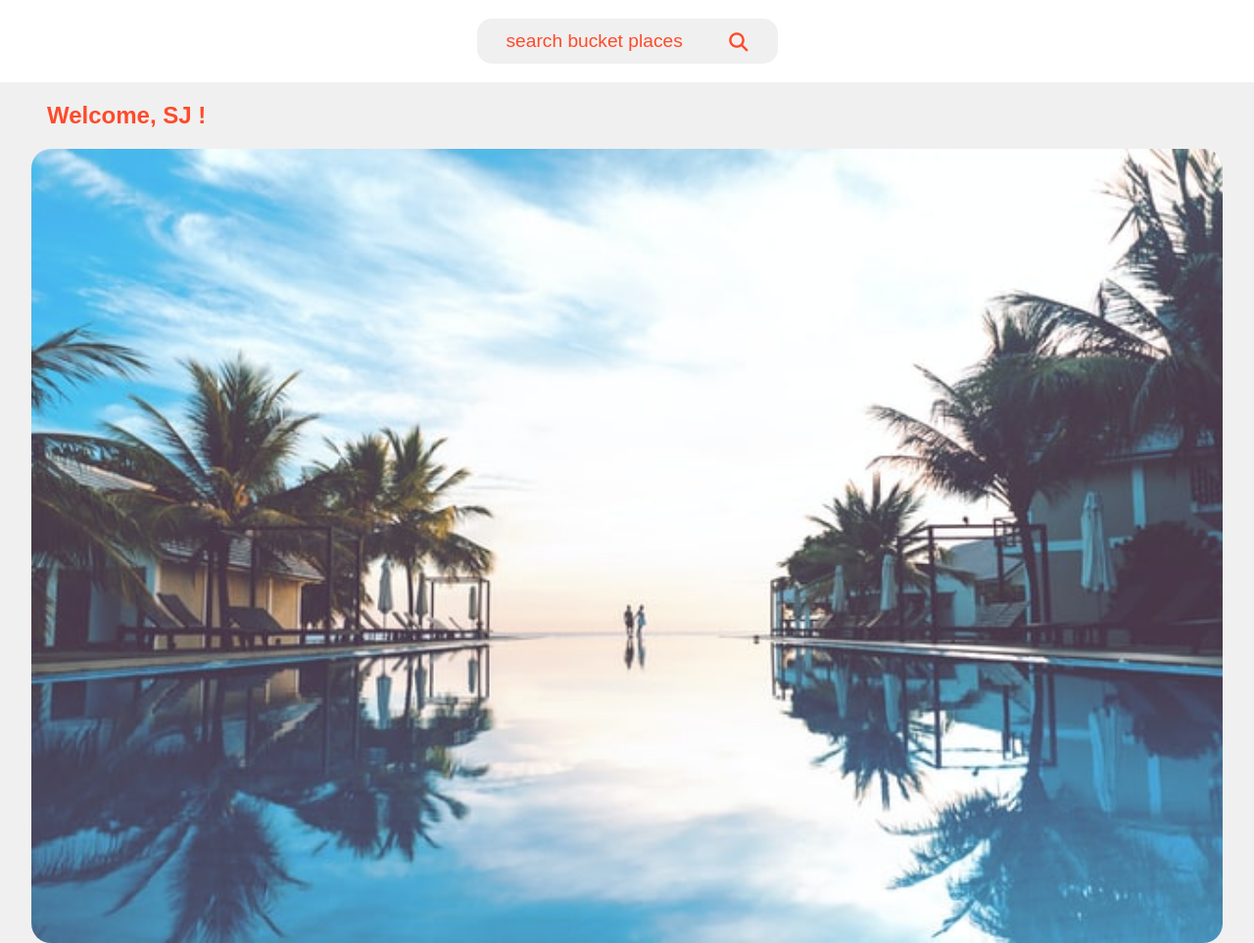
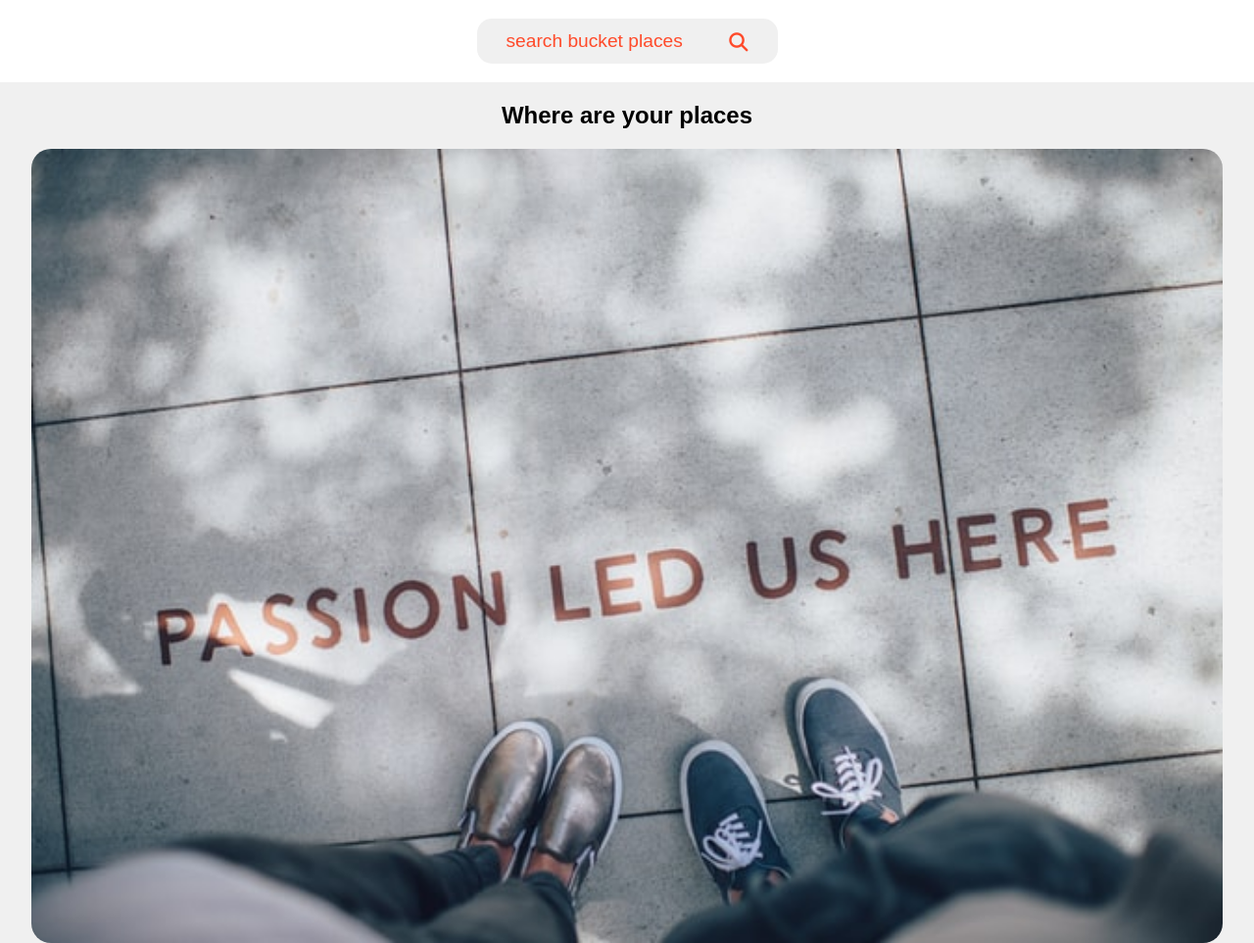
Before and after one commit to SeungjooKimSJ/ajax-project, a website: page index.html in a window 1280 px wide. Shown: the top 963 px of the page at 98% size. Drawn offline with Linux system fonts and the light colour scheme; a web font is replaced by a local one.

Commit message:
Added search page HTML with styles. #1

```diff
--- a/css/styles.css
+++ b/css/styles.css
@@ -28,7 +28,7 @@ body {
   color: #ff4a2a;
 }
 
-.greeting {
+.greeting-home {
   margin-left: 3rem;
 }
 
@@ -129,6 +129,19 @@ body {
   color: #ff4a2a;
 }
 
+.search-h2-and-img {
+  display: flex;
+  flex-direction: column;
+  align-items: center;
+}
+
+#search-img-1,
+#search-img-2 {
+  width: 95%;
+  border-radius: 20px;
+  margin-bottom: 1.5rem;
+}
+
 .hidden {
   display: none;
 }
--- a/index.html
+++ b/index.html
@@ -36,8 +36,8 @@
   </header>
 
   <main>
-    <div class="home-h2-and-img">
-      <div class="greeting">
+    <div class="home-h2-and-img hidden">
+      <div class="greeting-home">
         <h2 class="greeting-h2">Welcome, SJ !</h2>
       </div>
       <div class="home-image">
@@ -46,7 +46,7 @@
       </div>
     </div>
 
-    <div class="home-two-btns">
+    <div class="home-two-btns hidden">
       <div class="home-first-btn">
         <button>
           <div class="home-btn-search-icon">
@@ -58,6 +58,18 @@
       <div class="home-second-btn">
         <button>To My Places</button>
       </div>
+    </div>
+
+    <div class="search-h2-and-img">
+      <div class="greeting-search">
+        <h2 class="greeting-search-h2">
+          Where are your places
+        </h2>
+      </div>
+      <img src="./images/passion-led-us-here.jpg"
+      alt="passion-led-us-here" id="search-img-1">
+      <img src="./images/Explore-the-world.jpg"
+      alt="Explore-the-world" id="search-img-2">
     </div>
   </main>
 
```
